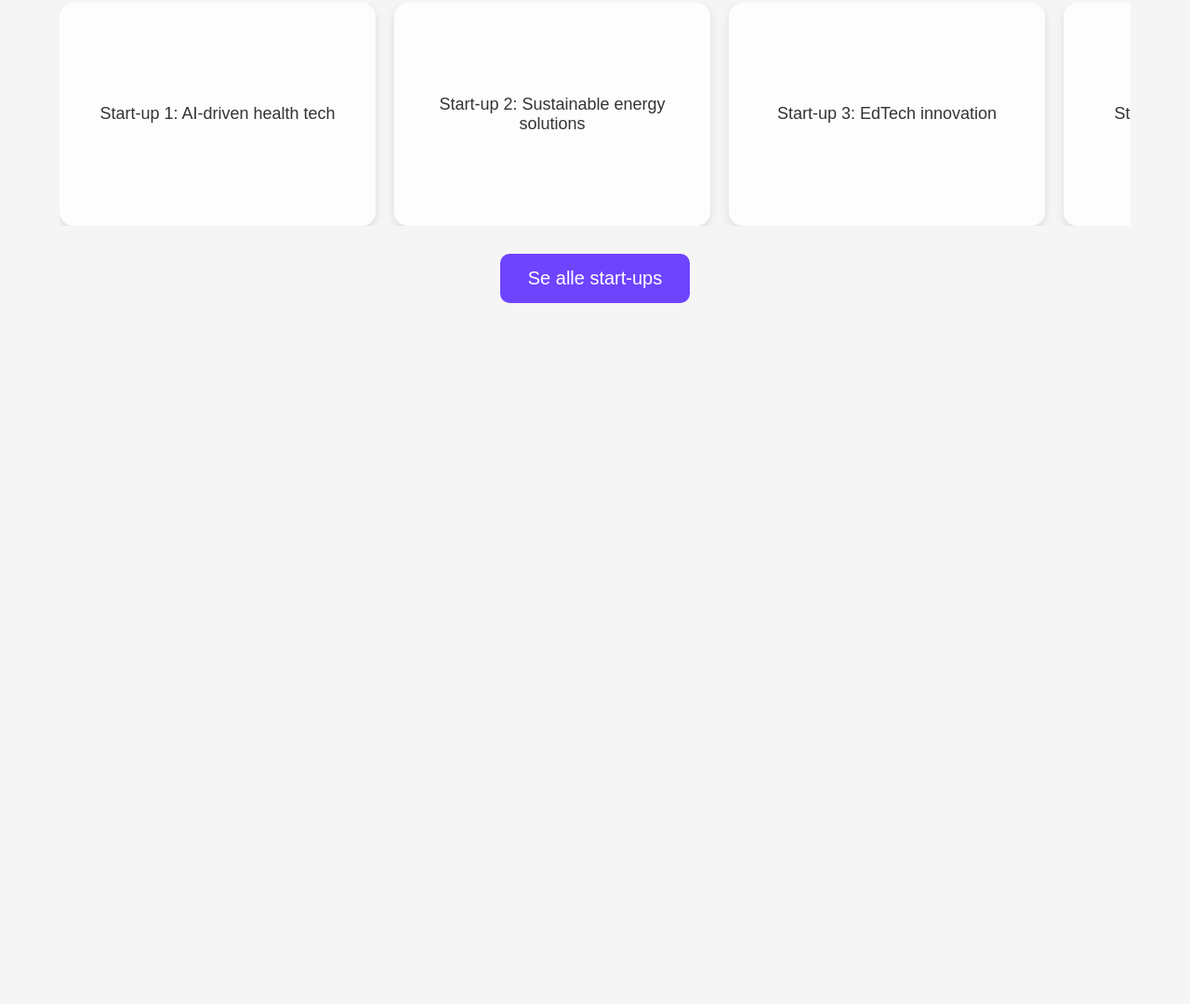
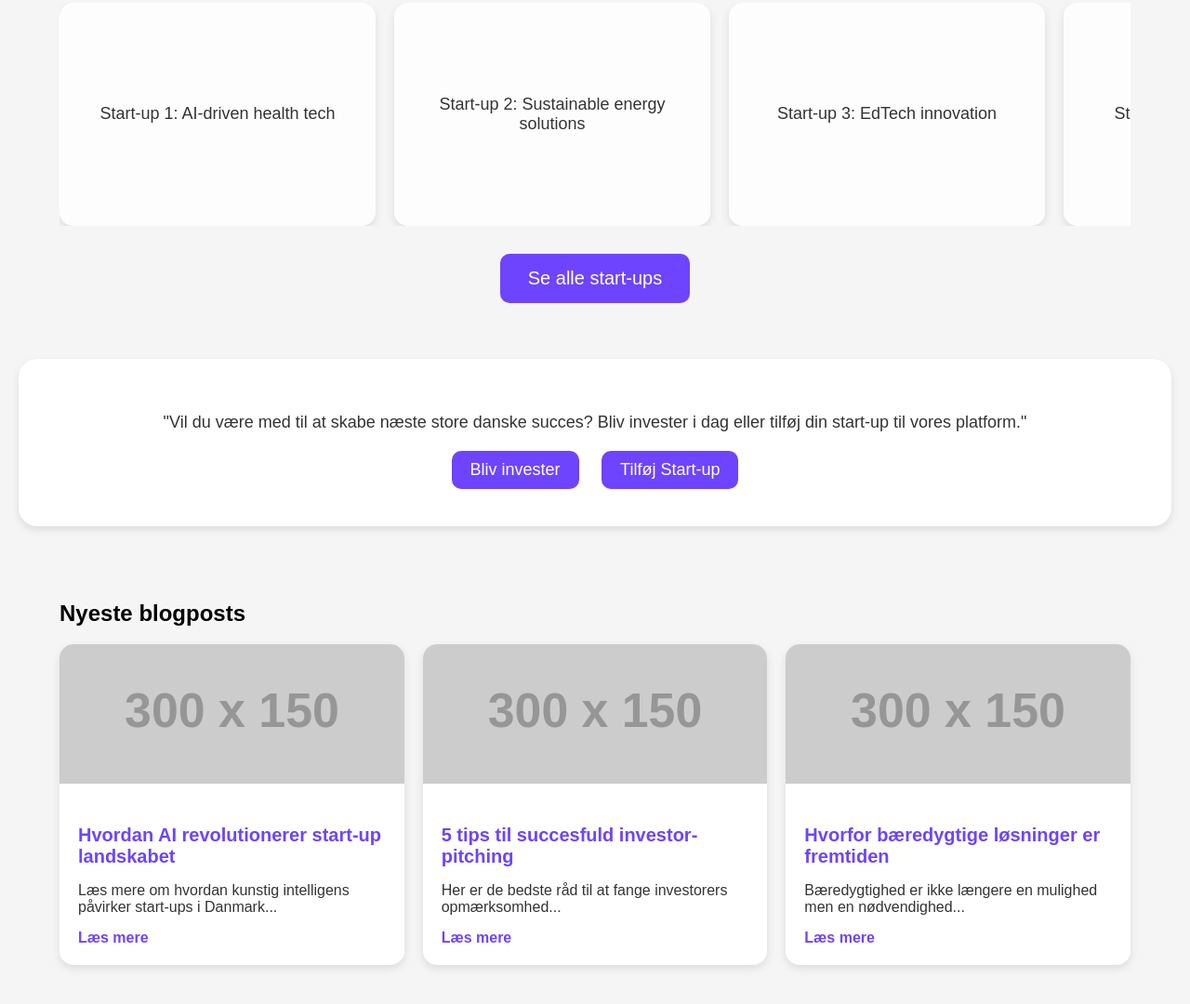
Before and after one commit to MoHaulik/TestTest, a plain HTML site: page index.html in a window 1280 px wide. Shown: the part 563-1643 px from the top of the page at 93% size. Before the commit the page ends 949 px from the top, so only its background shows below. Drawn offline with Linux system fonts and the light colour scheme; placeholder pictures from the web are drawn by us.

Commit message:
Update index.html

```diff
--- a/index.html
+++ b/index.html
@@ -173,6 +173,101 @@
             background-color: #5534cc;
         }
 
+        /* New content box under carousel */
+        .new-content-box {
+            background-color: white;
+            margin: 20px;
+            padding: 40px;
+            border-radius: 20px;
+            box-shadow: 0px 4px 8px rgba(0, 0, 0, 0.1);
+            text-align: center;
+        }
+
+        .new-content-box p {
+            font-size: 18px;
+            color: #333;
+        }
+
+        .new-content-box .action-buttons {
+            margin-top: 20px;
+        }
+
+        .new-content-box .action-buttons button {
+            background-color: #6e44ff;
+            color: white;
+            font-size: 18px;
+            padding: 10px 20px;
+            border: none;
+            border-radius: 10px;
+            cursor: pointer;
+            margin: 0 10px;
+        }
+
+        .new-content-box .action-buttons button:hover {
+            background-color: #5534cc;
+        }
+
+        /* Blog section */
+        .blog-section {
+            margin: 40px auto;
+            padding: 20px;
+            width: 90%;
+            max-width: 1200px;
+        }
+
+        .blog-grid {
+            display: flex;
+            gap: 20px;
+            flex-wrap: wrap;
+            justify-content: space-between;
+        }
+
+        .blog-post {
+            flex: 1 1 30%;
+            min-width: 300px;
+            background-color: #ffffff;
+            border-radius: 15px;
+            box-shadow: 0px 4px 10px rgba(0, 0, 0, 0.1);
+            overflow: hidden;
+            transition: transform 0.3s ease;
+        }
+
+        .blog-post:hover {
+            transform: translateY(-10px);
+        }
+
+        .blog-post img {
+            width: 100%;
+            height: 150px;
+            object-fit: cover;
+        }
+
+        .blog-post-content {
+            padding: 20px;
+        }
+
+        .blog-post-content h3 {
+            font-size: 20px;
+            color: #6e44ff;
+            margin-bottom: 10px;
+        }
+
+        .blog-post-content p {
+            font-size: 16px;
+            color: #333;
+            margin-bottom: 15px;
+        }
+
+        .blog-post-content a {
+            color: #6e44ff;
+            text-decoration: none;
+            font-weight: bold;
+        }
+
+        .blog-post-content a:hover {
+            text-decoration: underline;
+        }
+
         /* Add responsiveness for smaller screens */
         @media (max-width: 768px) {
             .main-content h2 {
@@ -185,6 +280,10 @@
 
             .carousel-item {
                 min-width: 250px;
+            }
+
+            .blog-post {
+                flex: 1 1 100%;
             }
         }
     </style>
@@ -244,5 +343,45 @@
         </div>
     </div>
 
+    <!-- New content box with two buttons -->
+    <div class="new-content-box">
+        <p>"Vil du være med til at skabe næste store danske succes? Bliv invester i dag eller tilføj din start-up til vores platform."</p>
+        <div class="action-buttons">
+            <button>Bliv invester</button>
+            <button>Tilføj Start-up</button>
+        </div>
+    </div>
+
+    <!-- Blog section -->
+    <div class="blog-section">
+        <h2>Nyeste blogposts</h2>
+        <div class="blog-grid">
+            <div class="blog-post">
+                <img src="https://via.placeholder.com/300x150?text=Blog+Image+1" alt="Blog Image 1">
+                <div class="blog-post-content">
+                    <h3>Hvordan AI revolutionerer start-up landskabet</h3>
+                    <p>Læs mere om hvordan kunstig intelligens påvirker start-ups i Danmark...</p>
+                    <a href="#">Læs mere</a>
+                </div>
+            </div>
+            <div class="blog-post">
+                <img src="https://via.placeholder.com/300x150?text=Blog+Image+2" alt="Blog Image 2">
+                <div class="blog-post-content">
+                    <h3>5 tips til succesfuld investor-pitching</h3>
+                    <p>Her er de bedste råd til at fange investorers opmærksomhed...</p>
+                    <a href="#">Læs mere</a>
+                </div>
+            </div>
+            <div class="blog-post">
+                <img src="https://via.placeholder.com/300x150?text=Blog+Image+3" alt="Blog Image 3">
+                <div class="blog-post-content">
+                    <h3>Hvorfor bæredygtige løsninger er fremtiden</h3>
+                    <p>Bæredygtighed er ikke længere en mulighed men en nødvendighed...</p>
+                    <a href="#">Læs mere</a>
+                </div>
+            </div>
+        </div>
+    </div>
+
 </body>
 </html>
```
